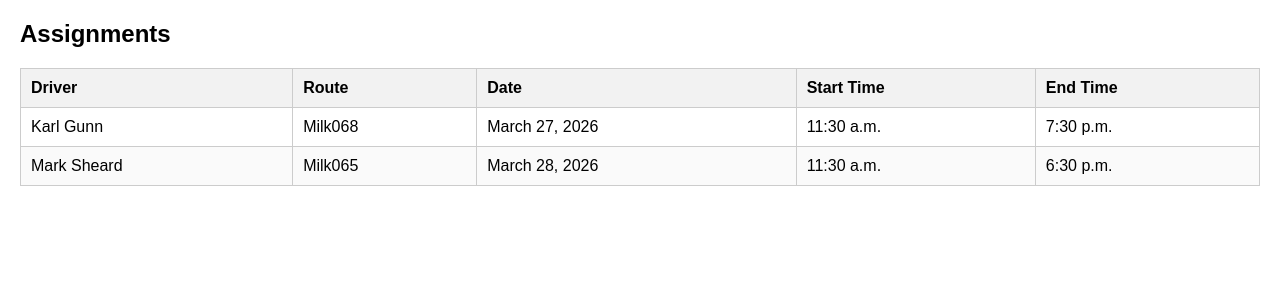
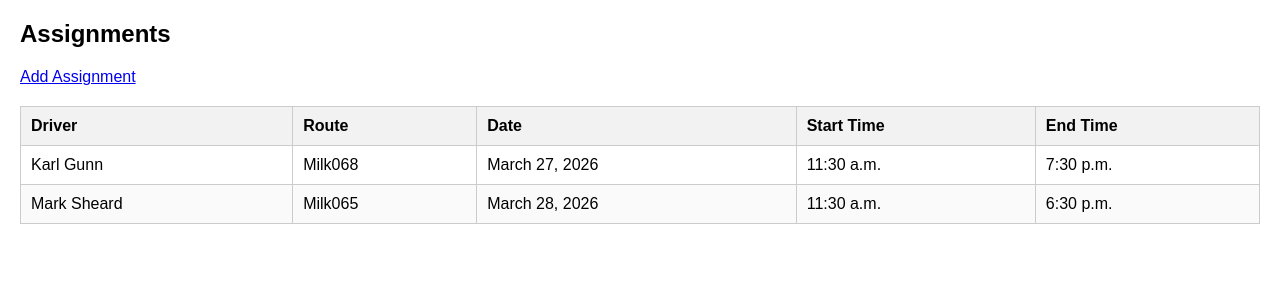
Before and after one commit to joeb-brfc/routeguard, a Django app: page /assignments/ in a window 1280 px wide. Shown: the part 108-408 px from the top of the page. Run offline with Django 5.2, Linux system fonts and the light colour scheme; data comes from the database, SQL or seed files in the repository.

Commit message:
Add assignment creation link to assignment list page

```diff
--- a/planner/templates/planner/assignment_list.html
+++ b/planner/templates/planner/assignment_list.html
@@ -3,6 +3,8 @@
 {% block content %}
 
 <h2>Assignments</h2>
+
+<p><a href="{% url 'create_assignment' %}">Add Assignment</a></p>
 
 {% if assignments %}
     <table>
```
